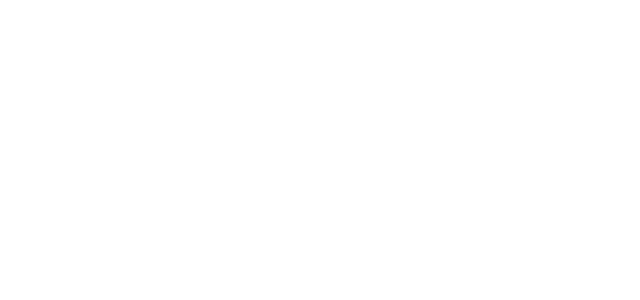
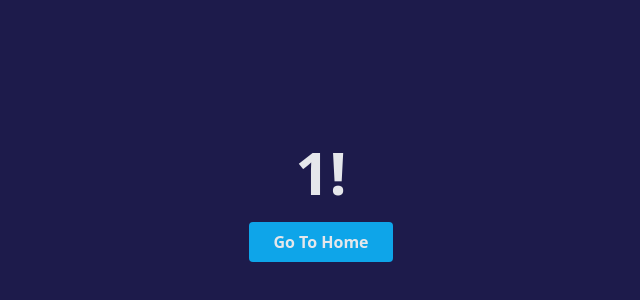
Before and after one commit to centrelocusdev/terry, a React (Vite) app in the folder client/: page /confirm/1 in a window 1280 px wide. Before the commit this address had no page. Shown: the part 198-498 px from the top of the page, without its empty margins (319-959 px from the left). Built offline with nearby package versions, Linux system fonts and the light colour scheme.

Commit message:
update confirmation message

```diff
--- a/client/src/App.jsx
+++ b/client/src/App.jsx
@@ -6,6 +6,8 @@ const AboutPage = lazy(() => import("./pages/AboutPage/Index"))
 const ContactPage = lazy(() => import("./pages/ContactPage/Index"))
 const SignupPage = lazy(() => import("./pages/Auth/Signup"))
 const LoginPage = lazy(() => import("./pages/Auth/Login"))
+const ConfirmPage = lazy(() => import("./pages/Auth/Confirm"))
+// import Confirm from './pages/Auth/Confirm'
 
 function App() {
   return (
@@ -22,6 +24,7 @@ function App() {
           <Route path="/contact" element={<ContactPage />} />
           <Route path="/signup" element={<SignupPage />} />
           <Route path="/login" element={<LoginPage />} />
+          <Route path="/confirm/:message" element={<ConfirmPage />} />
         </Routes>
       </Suspense>
     </section>
--- a/client/src/config.js
+++ b/client/src/config.js
@@ -1,2 +1,2 @@
-export const base_url = 'http://43.205.166.43:8085/'
+export const base_url = 'https://terry.thedelvierypointe.com'
 export const localhost = 'http://127.0.0.1:8085/'
--- /dev/null
+++ b/client/src/pages/Auth/Confirm.jsx
@@ -0,0 +1,19 @@
+import React from "react";
+import { useNavigate, useParams } from "react-router-dom";
+
+const Confirm = () => {
+  const navigate = useNavigate()
+  const {message} = useParams()
+
+  return (
+    <section className="h-screen w-screen bg-indigo-dark flex flex-col justify-center items-center text-gray-200">
+      <p className="md:text-6xl text-3xl font-bold capitalize">{message}!</p>
+      {/* <div className="w-fit mx-auto bg-gray-900 rounded-xl text-indigo-400 p-5 my-5 text-3xl text-center">
+        chillpill@gmail.com
+      </div> */}
+      <button onClick={() => navigate('/')} className="bg-sky-500 px-6 py-2 rounded font-semibold mt-5">Go To Home</button>
+    </section>
+  );
+};
+
+export default Confirm;
--- a/client/src/pages/Auth/Login.jsx
+++ b/client/src/pages/Auth/Login.jsx
@@ -1,6 +1,8 @@
 import React, { useState, useEffect } from "react";
 import InputPrimary from "../../components/InputPrimary";
 import { useNavigate } from "react-router-dom";
+import axios from "axios"
+import { base_url, localhost } from "../../config";
 
 const Login = () => {
   const navigate = useNavigate();
@@ -19,6 +21,8 @@ const Login = () => {
   const onSubmit = async (e) => {
       e.preventDefault();
       console.log('submit clicked')
+      const res = await axios.post(base_url + 'login', formData)
+      navigate('/confirm/you-are-logged-in-now')
   };
 
   return (
--- a/client/src/pages/Auth/Signup.jsx
+++ b/client/src/pages/Auth/Signup.jsx
@@ -29,7 +29,7 @@ const Signup = () => {
   const onSubmit = async (e) => {
     e.preventDefault();
     const res = await axios.post(base_url + 'register', formData)
-    console.log(res)
+    navigate('/confirm/user-registered')
   };
 
   const [email, setEmail] = useState("");
@@ -48,7 +48,7 @@ const Signup = () => {
       <div className="md:flex justify-between">
         <div className="lg:w-1/3 min-h-screen p-8 flex flex-col justify-center">
           <h2 className="text-3xl font-bold uppercase underline decoration-4 underline-offset-8 decoration-sky-500">
-            {showRegister ? "Signup" : "Send OTP"}
+            {!showRegister ? "Register" : "Send OTP"}
           </h2>
           {!showRegister ? (
             <form
```
